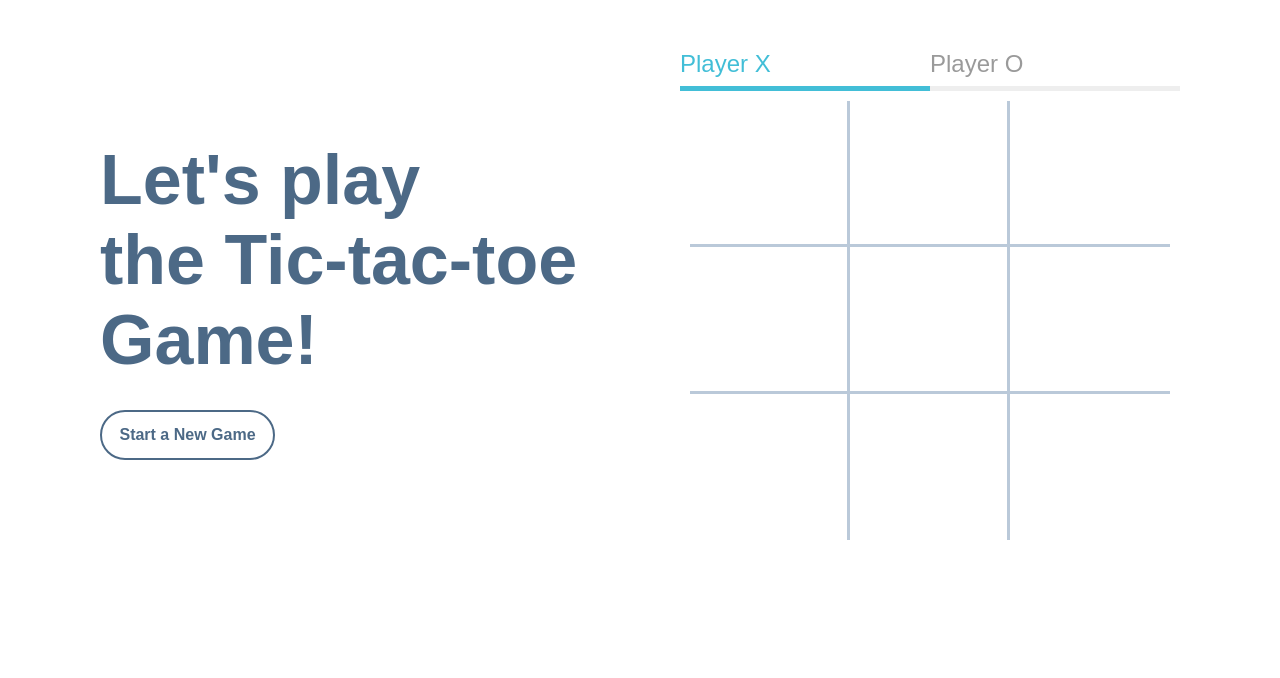
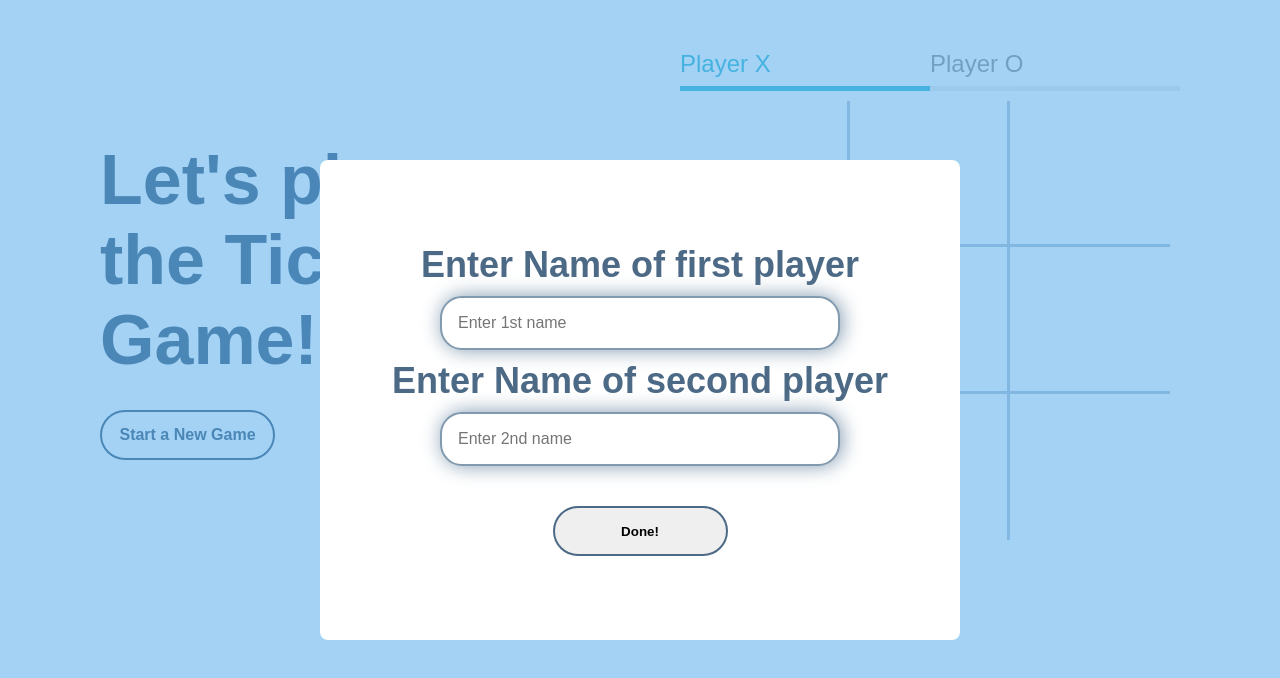
Before and after one commit to KaranBajaj594/Tic-Tac-Toe, a plain HTML site: page index.html in a window 1280 px wide. Both pictures are taken after a click on the element "Start a New Game". Drawn offline with Linux system fonts and the light colour scheme.

Commit message:
Add Players Name feature

```diff
--- a/css/style.css
+++ b/css/style.css
@@ -28,7 +28,7 @@ h1{
     font-weight: bold;
 }
 
-.restart{
+.restart,.btn{
     width: 175px;
     height: 50px;
     display: flex;
@@ -42,6 +42,10 @@ h1{
 }
 
 .restart:hover {
+    color: white;
+    background: #4c6986;
+}
+.btn:hover{
     color: white;
     background: #4c6986;
 }
@@ -122,6 +126,55 @@ h1{
 .tile-winner span{
     color: #23CE68;
 }
+/* ////////////////////////////////////////////////////////// */
+
+.ask{
+    position: fixed;
+    top: 0;
+    left: 0;
+    width: 100%;
+    height: 100%;
+    background: rgba(73, 166, 233, 0.5);
+    display: flex;
+    place-items: center;
+    align-items: center;
+    justify-content: center;
+    transition: all 0.3s linear;
+    visibility: hidden;
+    z-index: -1;
+}
+
+.UserName{
+    background: white;
+    border-radius: 0.5rem ;
+     width: 50vw;
+     height: 60vh;
+     display: flex;
+     flex-direction: column;
+     justify-content: center;
+     place-items: center;
+     position: relative;
+}
+
+label{
+    font-size: 1.5rem;
+}
+input{
+    margin: 10px;
+    font-size: 1rem;
+    border: 2px solid hsl(209, 23%, 60%);
+    padding: 1rem;
+    border-radius: 22px;
+    width:400px;
+    box-shadow: 2px 0px 20px hsl(209, 23%, 60%);
+}
+
+.visibility{
+    visibility: visible;
+    z-index: 1;
+}
+
+/* ///////////////////////////////////////////////////////////// */
 
 @media only screen and (max-width: 1200px){
 
--- a/index.html
+++ b/index.html
@@ -7,8 +7,29 @@
     <title>Document</title>
 
     <link rel="stylesheet" href="./css/style.css">
+    <script>
+        function getInput(){
+            name1=document.getElementById("fname").value;
+            name2=document.getElementById("lname").value;
+            if(name1!="" && name2!=""){
+                document.querySelector(".player-X").innerHTML=name1;
+                document.querySelector(".player-O").innerHTML=name2;
+            }
+            document.querySelector(".ask").classList.remove("visibility");
+        }
+    </script>
 </head>
 <body>
+
+    <div class="ask">
+        <div class="UserName">
+                   <label for="fname"><h2>Enter Name of first player</h2></label>
+                   <input type="text" id="fname" name="firstName" placeholder="Enter 1st name" autocomplete="off">
+                   <label for="lname"><h2>Enter Name of second player</h2></label>
+                   <input type="text" id="lname" name="lastName" placeholder="Enter 2nd name" autocomplete="off">
+                   <button class="btn" onclick="getInput()">Done!</button>
+        </div>
+    </div>
     <div class="wrapper">
         <div class="left">
              <div class="title">
--- a/js/main.js
+++ b/js/main.js
@@ -1,5 +1,6 @@
 import Game from "./Game.js";
 import GameView from "./GameView.js";
+var b=false;
 
 let game = new Game();
 let gameView = new GameView();
@@ -15,9 +16,14 @@ let tiles = document.querySelectorAll(".board-tile");
     tiles.forEach((tile) => {
         tile.addEventListener("click", () => {
             //console.log(tile.dataset.index);
+            if(b){
                 onTileClick(tile.dataset.index);
+            }else{
+                alert("Please click on Start New Game!!!");
+            }
         });
     });
+
 
 
 
@@ -29,6 +35,8 @@ function onTileClick(i){
 }
 
 function onRestartClick(){
+    b=true;
+    document.querySelector(".ask").classList.add("visibility");
     game = new Game();
     gameView.updateBoard(game);
 }
```
Lines whose indentation alone changed are shown as unchanged.
